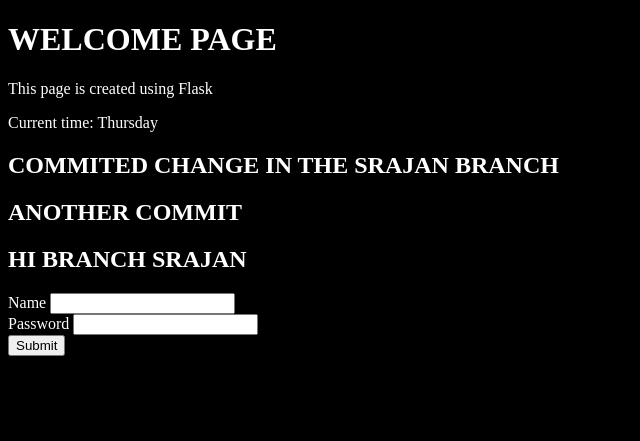
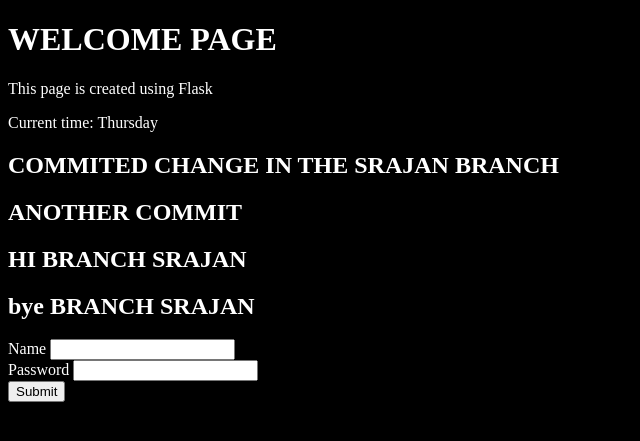
Before and after one commit to srajankotian37/DEVOPS, a Flask app: page / in a window 1280 px wide. Shown: the top 441 px of the page, without its empty margins (0-640 px from the left). Run offline with Flask 3, Linux system fonts and the light colour scheme.

Commit message:
bye srajan

```diff
--- a/Assignments/Version_Control_Git/templates/index.html
+++ b/Assignments/Version_Control_Git/templates/index.html
@@ -14,6 +14,7 @@
     <h2>COMMITED CHANGE IN THE SRAJAN BRANCH</h2>
     <h2>ANOTHER COMMIT</h2>
     <h2>HI BRANCH SRAJAN</h2>
+    <h2>bye BRANCH SRAJAN</h2>
 
     <form action="/submit" method="post">
         <label for="name">Name</label>
```
